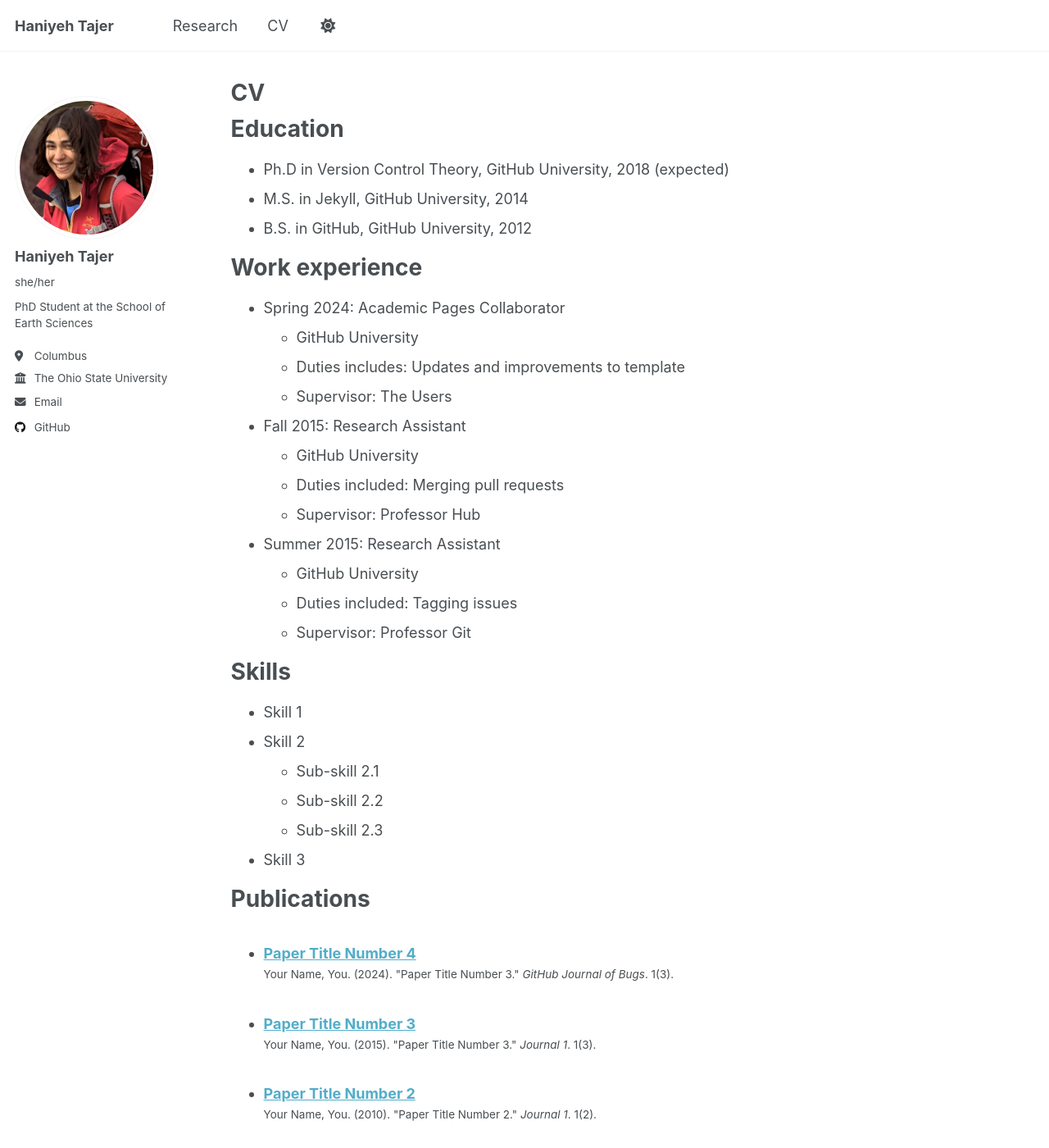
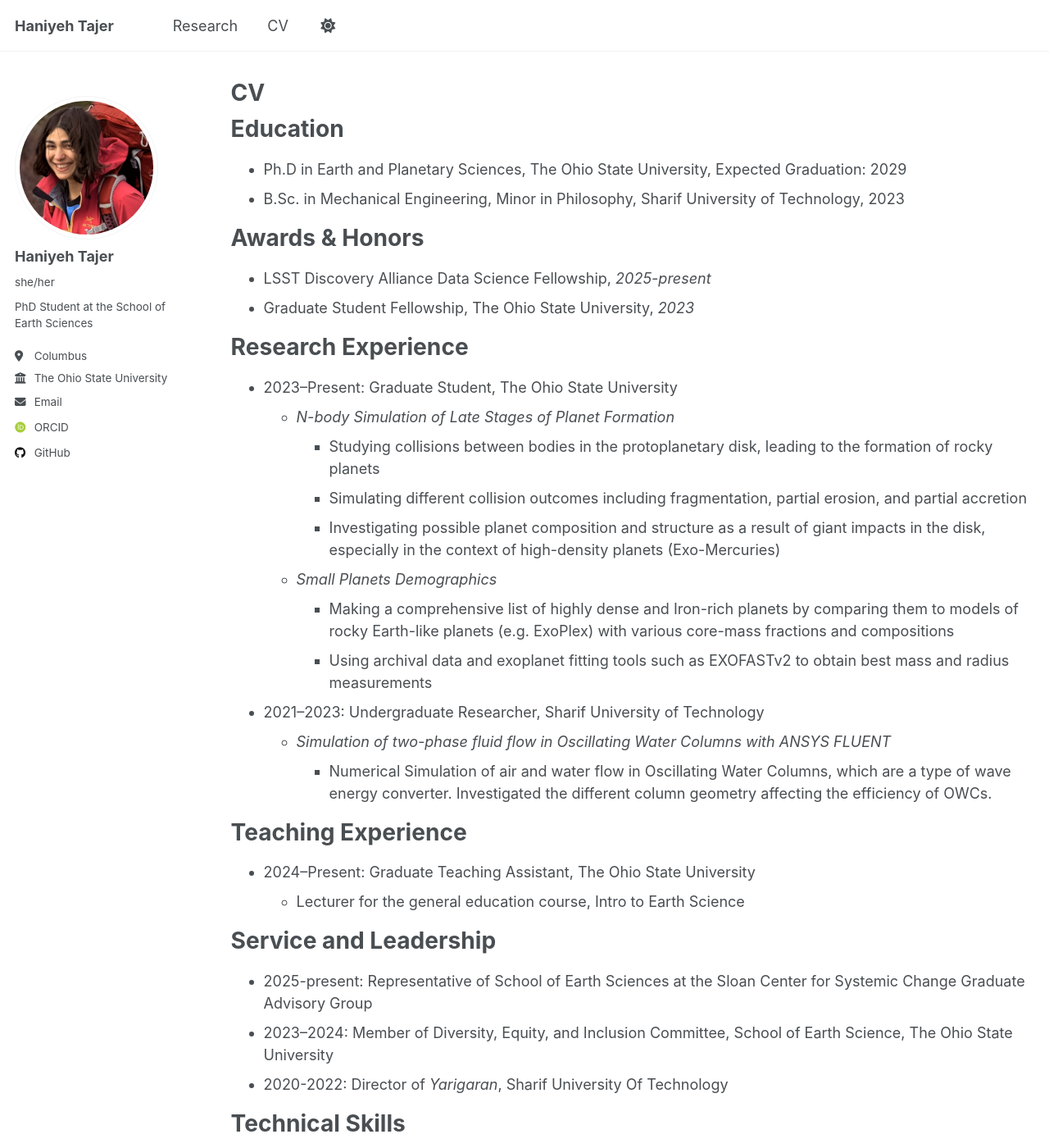
Before and after one commit to haniyehtajer/haniyehtajer.github.io, a Jekyll site: the page built from _pages/cv.md, in a window 1280 px wide and 1400 px high. Shown: the whole window at 82% size. Built offline with Jekyll 4.4.1, drawn with Linux system fonts in a browser that asks for light colours; some web fonts are replaced; some of the changed text lies outside the part shown.

Commit message:
added research and cv

```diff
--- a/_config.yml
+++ b/_config.yml
@@ -35,7 +35,7 @@ author:
   arxiv            : # URL - Update with the correct link to your profile
   googlescholar    : #"https://scholar.google.com/citations?user=PS_CX0AAAAAJ"
   impactstory      : # URL
-  orcid            : #"http://orcid.org/yourorcidurl"
+  orcid            : "https://orcid.org/0009-0006-9796-3568"
   semantic         : # URL
   #pubmed           : #"https://www.ncbi.nlm.nih.gov/pubmed/?term=john+snow"
   researchgate     : # URL
--- a/_pages/Research.md
+++ b/_pages/Research.md
@@ -8,6 +8,7 @@ redirect_from:
 ---
 
 
+
 Mercury's heart of Iron
 ----
 
@@ -15,25 +16,46 @@ Mercury is an odd-ball in the solar system, due to its high core mass fraction (
 
 With more and more exoplanets being detected everyday, a number of observations introduce very high density exoplanets. Models of planetary interiors suggest these planets have a Mercury-like composition, however, they are extremely more massive, and have various orbital structures.
 
+<figure>
+  <img src="/images/hypatia.png" alt="Histogram of CMF_stars based on Hypatia">
+  <figcaption>Figure 1: By looking at a star's elemental abundances, we can infer the expected cmf of its planets. Looking at the Hypatia catalogue <a href="#ref9">[9]</a> most planets (%95) have an expected CMF between 0.18 and 0.4. This observation makes Mercury and exo-Mercuries extra special!</figcaption>
+</figure>
+
 Consequently, understanding Mercury and Exo-Mercury formation is essential to understanding planet formation. In my research, I try to answer questions such as: is it possible to make a Mercury-like planet with a single giant impact? Is it possible to make it with numerous erosive impacts during planetesimal stage? How does the star's metallicity affect the planet compositions? How do differentiating processes affect final planet compositions? What is the role of initial CMF distribution during planetesimal phase?
 
-We do N-body simulations using the state-of-the-art N-body code [rebound](https://github.com/hannorein/rebound) to study the evolution of rocky planets during the planetesimal phase. We start with a disk made of small planetesimals (almost Moon mass) and bigger planetary embryos (~ Mars mass). At this point, all rocky bodies are differentiated. Total disk mass is derived based on the minimum mass solar nebula, and the edges of the disk are based on the solar system rocky planet orbits. Using a [fragmentation module](https://github.com/ANNACRNN/REBOUND_fragmentation/tree/main) we track the composition of bodies during this collision phase. The collision outcome is determined based on the impact energy, which can be erosive producing fragments, accretive, merging or an elastic bounce. We conduct 30 Simulations and integrate for 300 Myrs.
+We do N-body simulations using the state-of-the-art N-body code [rebound](https://github.com/hannorein/rebound) <a href="#ref7">[7]</a> to study the evolution of rocky planets during the planetesimal phase. We start with a disk made of small planetesimals (almost Moon mass) and bigger planetary embryos (~ Mars mass). <a href="#ref1">[1]</a> At this point, all rocky bodies are differentiated. Total disk mass is derived based on the minimum mass solar nebula, and the edges of the disk are based on the solar system rocky planet orbits. Using a [fragmentation module](https://github.com/ANNACRNN/REBOUND_fragmentation/tree/main) <a href="#ref2">[2]</a> we track the composition of bodies during this collision phase. The collision outcome is determined based on the impact energy <a href="#ref3">[3]</a>, which can be erosive producing fragments, accretive, merging or an elastic bounce. We conduct 30 Simulations and integrate for 300 Myrs.
 
 To study the effects of initial disk composition, or initial core mass fraction distributions, we test the following cases:
 1) Uniform CMF distribution, based on solar metallicity
-2) Uniform CMF distribution, based on higher metallicity stars
+2) Uniform distribution, based on higher metallicity stars
 3) Step function CMF distribution, keeping the Iron-mass constant but bringing more Iron to the inner disk (High CMF inner disk and low CMF outer disk)
 
 Our results indicate that without having an Iron-rich region, it is not possible to make a Mercury-like planet and Earth-like planets in the same system.
 
 ![grid plot](/images/grid.png)
 
-ADD TABLE
+The table below demonstrates our different choices of initial CMF distributions.
+
+![cmf_table](/images/cmf_table.jpg)
+
+Previous research has suggested some processes that leads to Iron-enrichment of the inner disk, some of which are magnetic and thermal differentiation. <a href="#ref5">[5]</a><a href="#ref6">[6]</a> Our future steps are to investigate the astrophysical phenomena that are in favor of an Iron-rich inner disk in the planetesimal phase. We also aim to study the probability of forming exo-Mercuries, however to do so we need different disk models, as most exo-Mercuries are much more massive than Mercury (a few Earth mass) and reside in closer orbits to their host star (orbital period in the order of a few days). Having a more massive disk and closer inner edge introduces tremendous computational cost into the simulations, as it will increase particle numbers and will also reduce time step. As fragmentation happens, with more mass there will be more bodies added to the simulation, making the runtime longer and longer. Possible solutions include using a GPU based N-body code or using faster integrators such as TRACE <a href="#ref8">[8]</a>. TRACE supports adding fragments in its newest update, and is expected to be orders of magnitude faster than the current integrator used (MERCURIUS).
+
+<h2>References</h2>
+<ol>
+  <li id="ref1">Chambers, J. et al. (2013). <em>Icarus</em>, 224, 43.</li>
+  <li id="ref2">Childs, A. & Steffen, J. (2022). <em>Monthly Notices of the Royal Astronomical Society</em>, 511, 1848.</li>
+  <li id="ref3">Leinhardt, Z. M. & Stewart, S. T. (2011). <em>Astrophysical Journal</em>, 745, 79.</li>
+  <li id="ref4">Hyodo, R. et al. (2020). <em>Icarus</em>, 354, 114064.</li>
+  <li id="ref5">Kruss, M. & Wurm, G. (2018). <em>Astrophysical Journal</em>, 869, 45.</li>
+  <li id="ref6">Wurm, G. (2018). <em>Geosciences</em>, 8, 310.</li>
+  <li id="ref7">Rein, H. & Liu, S.-F. (2011). <em>Astronomy & Astrophysics</em>, 537, A128.</li>
+  <li id="ref8">Lu, T., Hernandez, D. M., & Rein, H. 2024, MNRAS, 533, 3708, <a href="https://doi.org/10.1093/mnras/stae1982" target="_blank">https://doi.org/10.1093/mnras/stae1982</a></li>
+  <li id="ref9">Hinkel, N. R., & Burger, D. 2017, <em>arXiv:1712.04944</em></li>
+</ol>
 
 
-ADD RESULTS
-
-
+<!--
 Exo-Mercury detection
 -----
 Measuring mass and radius of a rocky planet, gives us the bulk density of the planet. Planetary interior models can predict the composition of the planet, based on hydrostatic equilibrium, equations of state, and what we know about the composition of rocky bodies in the solar system. As exoplanet detection techniques become stronger, we are able to detect smaller and smaller planets, introducing some weird planets into the family, with extremely high densities. These planets dubbed "Exo-Mercuries" are predicted to be very Iron-rich, with high core mass fractions (CMFs).
+-->
--- a/_pages/cv.md
+++ b/_pages/cv.md
@@ -11,54 +11,57 @@ redirect_from:
 
 Education
 ======
-* Ph.D in Version Control Theory, GitHub University, 2018 (expected)
-* M.S. in Jekyll, GitHub University, 2014
-* B.S. in GitHub, GitHub University, 2012
+* Ph.D in Earth and Planetary Sciences, The Ohio State University, Expected Graduation: 2029
+* B.Sc. in Mechanical Engineering, Minor in Philosophy, Sharif University of Technology, 2023
 
-Work experience
+Awards & Honors
 ======
-* Spring 2024: Academic Pages Collaborator
-  * GitHub University
-  * Duties includes: Updates and improvements to template
-  * Supervisor: The Users
+* LSST Discovery Alliance Data Science Fellowship, *2025-present*
+* Graduate Student Fellowship, The Ohio State University, *2023*
 
-* Fall 2015: Research Assistant
-  * GitHub University
-  * Duties included: Merging pull requests
-  * Supervisor: Professor Hub
+Research Experience
+======
+* 2023–Present: Graduate Student, The Ohio State University
+  * *N-body Simulation of Late Stages of Planet Formation*
+    * Studying collisions between bodies in the protoplanetary disk, leading to the formation of rocky planets
+    * Simulating different collision outcomes including fragmentation, partial erosion, and partial accretion
+    * Investigating possible planet composition and structure as a result of giant impacts in the disk, especially in the context of high-density planets (Exo-Mercuries)
+  * *Small Planets Demographics*
+    * Making a comprehensive list of highly dense and Iron-rich planets by comparing them to models of rocky Earth-like planets (e.g. ExoPlex) with various core-mass fractions and compositions
+    * Using archival data and exoplanet fitting tools such as EXOFASTv2 to obtain best mass and radius measurements
+* 2021–2023: Undergraduate Researcher, Sharif University of Technology
+  * *Simulation of two-phase fluid flow in Oscillating Water Columns with ANSYS FLUENT*
+    * Numerical Simulation of air and water flow in Oscillating Water Columns, which are a type of wave energy converter. Investigated the different column geometry affecting the efficiency of OWCs.
 
-* Summer 2015: Research Assistant
-  * GitHub University
-  * Duties included: Tagging issues
-  * Supervisor: Professor Git
+Teaching Experience
+======
+* 2024–Present: Graduate Teaching Assistant, The Ohio State University
+    * Lecturer for the general education course, Intro to Earth Science
 
-Skills
+Service and Leadership
 ======
-* Skill 1
-* Skill 2
-  * Sub-skill 2.1
-  * Sub-skill 2.2
-  * Sub-skill 2.3
-* Skill 3
+* 2025-present: Representative of School of Earth Sciences at the Sloan Center for Systemic Change Graduate Advisory Group
+* 2023–2024: Member of Diversity, Equity, and Inclusion Committee, School of Earth Science, The Ohio State University
+* 2020-2022: Director of *Yarigaran*, Sharif University Of Technology
 
-Publications
+Technical Skills
 ======
-  <ul>{% for post in site.publications reversed %}
-    {% include archive-single-cv.html %}
-  {% endfor %}</ul>
+* **Programming language:** Python, C, C++, Unix, MATLAB, FORTRAN
+<!-- * **Other software:** ANSYS Mechanical, ANSYS Fluent, Solidworks, Adobe Photoshop -->
 
-Talks
+Languages
 ======
-  <ul>{% for post in site.talks reversed %}
-    {% include archive-single-talk-cv.html  %}
-  {% endfor %}</ul>
+* **Farsi:** Native
+* **English:** Proficient
+* **French:** Intermediate
 
-Teaching
+Certificates
 ======
-  <ul>{% for post in site.teaching reversed %}
-    {% include archive-single-cv.html %}
-  {% endfor %}</ul>
+* **Code/Astro 2024:** Certificate of Completion
+* **2024 Sagan Exoplanet Summer Workshop:** Advances in Direct Imaging: From Young Jupiters to Habitable Earths
 
-Service and leadership
+References
 ======
-* Currently signed in to 43 different slack teams
+Dr. Ji Wang \\
+Associate Professor, Department of Astronomy, The Ohio State University \\
+[wang.12220@osu.edu](mailto:wang.12220@osu.edu)
```
Also changed, not shown: _pages/about.md (+1 -1 lines), images/cmf_table.jpg (added), images/hypatia.png (added).
